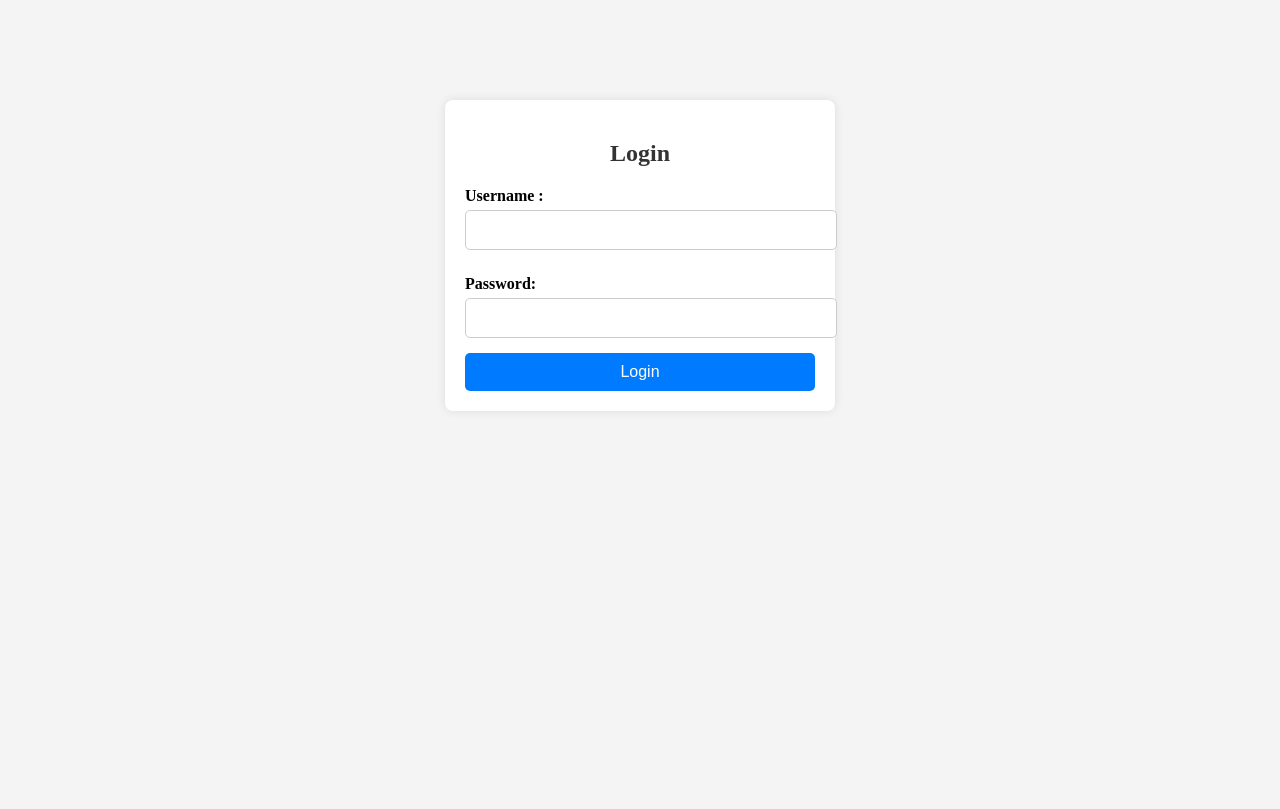
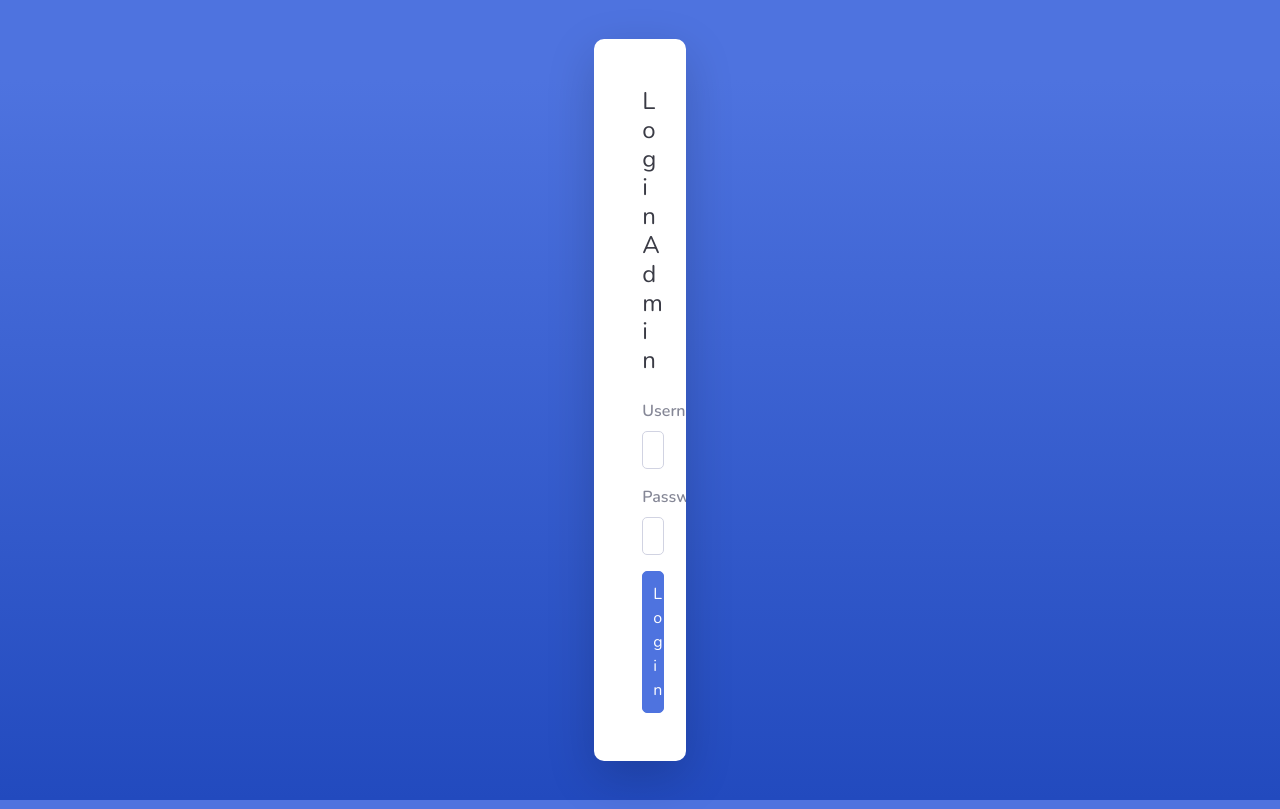
Before and after one commit to farhns/PLN, a CodeIgniter app: page /PLN/ in a window 1280 px wide. Before the commit the page ends 391 px from the top, so only its background shows below. Run offline with CodeIgniter, Linux system fonts and the light colour scheme.

Commit message:
fix login page

```diff
--- a/application/views/auth/login.php
+++ b/application/views/auth/login.php
@@ -2,27 +2,43 @@
 <html lang="id">
 <head>
     <meta charset="UTF-8">
-    <title >Login Admin</title>
-    <link rel="stylesheet" type="text/css" href="<?= base_url('assets/css/style.css'); ?>">
-    <!-- <link rel="stylesheet" type="text/css" href="PLN/assets/css/style.css"> -->
+    <meta name="viewport" content="width=device-width, initial-scale=1">
+    <title>Login Admin</title>
+    <link rel="stylesheet" href="<?= base_url('assets/css/sb-admin-2.css'); ?>">
+    <link rel="stylesheet" href="<?= base_url('assets/css/style.css'); ?>">
+    <link href="https://fonts.googleapis.com/css2?family=Nunito:wght@200;300;400;600&display=swap" rel="stylesheet">
 </head>
-<body>
-    <div class="login-container">
-        <h2>Login</h2>
+<body class="bg-gradient-primary">
+    <div class="container">
+        <div class="row justify-content-center">
+            <div class="col-lg-4">
+                <div class="card o-hidden border-0 shadow-lg my-5">
+                    <div class="card-body p-5">
+                        <div class="text-center">
+                            <h1 class="h4 text-gray-900 mb-4">Login Admin</h1>
+                        </div>
 
-        <?php if ($this->session->flashdata('error')): ?>
-            <p class="error-message"><?= $this->session->flashdata('error'); ?></p>
-        <?php endif; ?>
+                        <?php if ($this->session->flashdata('error')): ?>
+                            <p class="text-danger text-center"><?= $this->session->flashdata('error'); ?></p>
+                        <?php endif; ?>
 
-        <form action="<?= site_url('AuthController/process_login') ?>" method="post" class="login-form">
-            <label>Username :</label>
-            <input type="text" name="username" required>
+                        <form action="<?= site_url('AuthController/process_login') ?>" method="post">
+                            <div class="form-group">
+                                <label><i class="fas fa-user"></i> Username:</label>
+                                <input type="text" name="username" class="form-control" required>
+                            </div>
 
-            <label>Password:</label>
-            <input type="password" name="password" required>
+                            <div class="form-group">
+                                <label><i class="fas fa-lock"></i> Password:</label>
+                                <input type="password" name="password" class="form-control" required>
+                            </div>
 
-            <button type="submit">Login</button>
-        </form>
+                            <button type="submit" class="btn btn-primary btn-block">Login</button>
+                        </form>
+                    </div>
+                </div>
+            </div>
+        </div>
     </div>
 </body>
 </html>
--- a/assets/css/style.css
+++ b/assets/css/style.css
@@ -1,57 +1,44 @@
-/* === STYLE HALAMAN LOGIN === */
-.uun{
-    color: red;
+/* === STYLE LOGIN PAGE === */
+body {
+    font-family: 'Nunito', sans-serif;
 }
 
-.login-container {
-    width: 350px;
-    margin: 100px auto;
-    padding: 20px;
-    background: #fff;
-    box-shadow: 0 0 10px rgba(0, 0, 0, 0.1);
-    border-radius: 8px;
-    text-align: center;
+.container {
+    display: flex;
+    justify-content: center;
+    align-items: center;
+    height: 100vh;
 }
 
-.login-container h2 {
-    margin-bottom: 20px;
-    color: #333;
+.card {
+    border-radius: 10px;
 }
 
-.login-form label {
-    display: block;
-    text-align: left;
-    margin: 10px 0 5px;
+.card-body {
+    padding: 30px;
+}
+
+h1 {
+    font-weight: 600;
+}
+
+.text-danger {
+    font-size: 14px;
+}
+
+.form-group label {
     font-weight: bold;
 }
 
-.login-form input {
-    width: 100%;
+.form-control {
+    border-radius: 5px;
     padding: 10px;
-    margin-bottom: 15px;
-    border: 1px solid #ccc;
+}
+
+.btn-primary {
+    padding: 10px;
     border-radius: 5px;
     font-size: 16px;
-}
-
-.login-form button {
-    width: 100%;
-    padding: 10px;
-    background: #007bff;
-    border: none;
-    color: white;
-    font-size: 16px;
-    cursor: pointer;
-    border-radius: 5px;
-}
-
-.login-form button:hover {
-    background: #0056b3;
-}
-
-.error-message {
-    color: red;
-    margin-bottom: 10px;
 }
 /* ====================================================================== */
 /* === STYLE SIDEBAR === */
```
Also changed, not shown: 1 other file.
